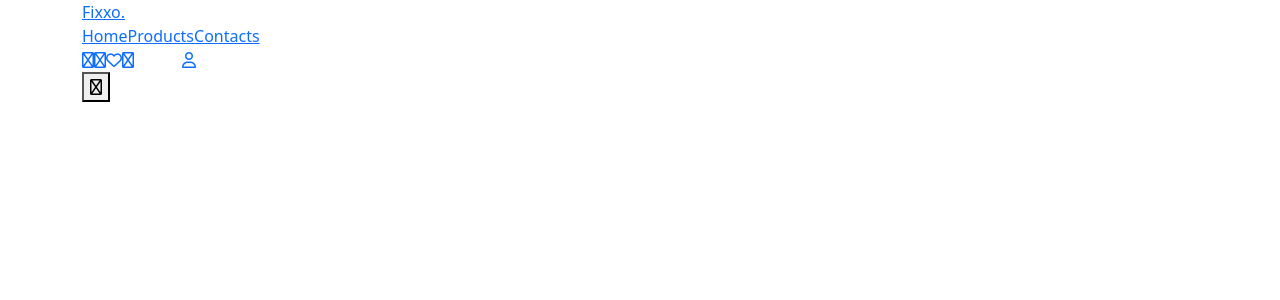
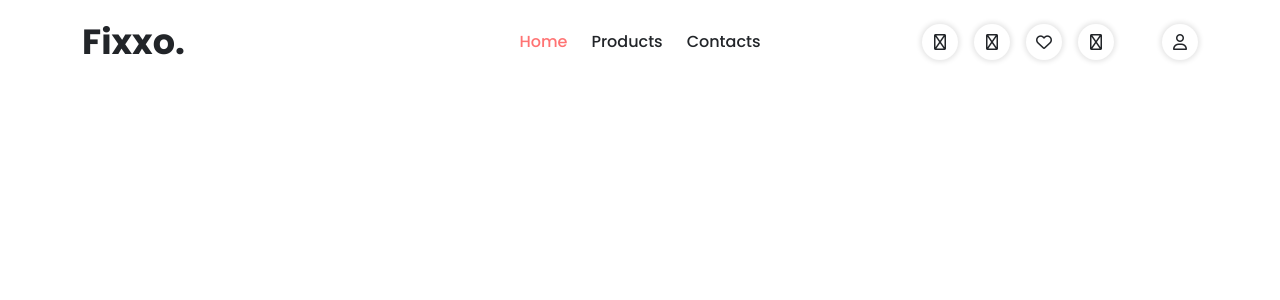
Before and after one commit to hans-nackademin/prog22-aspnet-1, a React (Create React App) app in the folder fixxo/: page / in a window 1280 px wide. Shown: the top 300 px of the page. Built offline with nearby package versions, Linux system fonts and the light colour scheme.

Commit message:
Lektion 1 (Design)

```diff
--- a/fixxo/scss/App.scss
+++ b/fixxo/scss/App.scss
@@ -4,4 +4,5 @@
 
 
 // components
+@import './components/utilities';
 @import './components/partials/header';
--- /dev/null
+++ b/fixxo/scss/components/_utilities.scss
@@ -0,0 +1,4 @@
+html, body {
+    @include font-default;
+    @include color-default;
+}
--- a/fixxo/scss/components/partials/_header.scss
+++ b/fixxo/scss/components/partials/_header.scss
@@ -0,0 +1,115 @@
+header {
+    position: sticky;
+    top: 0;
+    z-index: 1;
+    width: 100%;
+    background-color: $color-transparent-light-1;
+
+    #logotype {
+        grid-area: logotype;
+        font-size: 35px;
+        font-weight: $font-weight-bold;
+        color: $color-dark-2;
+        text-decoration: none;
+    }
+
+    #menu {
+        grid-area: menu;
+        display: grid;
+        grid-template-columns: 1fr;
+        grid-template-areas: "menulinks"
+                             "menuicons";
+
+        @include lg {
+            grid-template-columns: 1fr 1fr;
+            grid-template-areas: "menulinks menuicons";
+        }
+
+        .menu-links {
+            grid-area: menulinks;
+            @include lg {
+                text-align: center;
+            }
+        }
+
+        .menu-icons {
+            grid-area: menuicons;
+            text-align: center;
+
+            @include lg {
+                text-align: right;
+            }
+
+        }
+
+    }
+
+    #toggle-icon {
+        grid-area: toggleicon;
+        display: block;
+        text-align: right;
+
+        @include lg {
+            display: none;
+        }
+    }
+
+    .container {
+        padding-top: 1rem;
+        padding-bottom: 1rem;
+        display: grid;
+        grid-template-columns:  1fr 1fr;
+        grid-template-areas: "logotype toggleicon"
+                             "menu menu";
+
+        @include lg {
+            grid-template-columns: 1fr 1fr 1fr;
+            grid-template-areas: "logotype menu menu";
+        }
+    }
+
+    .links {
+        @include center-content;
+
+        .link {
+            color: $color-dark-2;
+            font-weight: $font-weight-medium;
+            text-decoration: none;
+            margin: 10px 12px;
+
+            &:hover,
+            &.active {
+                color: $color-theme;
+                text-decoration: none;
+            }
+
+        }
+    }
+
+    .icons {
+        @include center-content;
+
+        @include lg {
+            justify-content: flex-end;
+        }
+
+        .link {
+            position: relative;
+            height: 36px;
+            width: 36px;
+            @include center-content;
+            box-shadow: 0 0 5px 2px $color-shadow-1;
+            border-radius: 50%;
+            margin-left: 1rem;
+            text-decoration: none;
+            @include color-default;
+            transition: background-color 0.25s, color 0.20s;
+
+            &:hover,
+            &.active{
+                @include color-dark-default;
+                text-decoration: none;
+            }
+        }
+    }
+}
--- a/fixxo/src/App.css
+++ b/fixxo/src/App.css
@@ -1 +1,121 @@
 @import url("https://fonts.googleapis.com/css2?family=Poppins:wght@300;400;500;600;700;900&display=swap");
+html, body {
+  font-size: 1em;
+  font-weight: 400;
+  font-family: "Poppins", sans-serif;
+  line-height: 1.5;
+  background-color: #ffffff;
+  color: #222529;
+}
+
+header {
+  position: sticky;
+  top: 0;
+  z-index: 1;
+  width: 100%;
+  background-color: rgba(255, 255, 255, 0.98);
+}
+header #logotype {
+  grid-area: logotype;
+  font-size: 35px;
+  font-weight: 700;
+  color: #222529;
+  text-decoration: none;
+}
+header #menu {
+  grid-area: menu;
+  display: grid;
+  grid-template-columns: 1fr;
+  grid-template-areas: "menulinks" "menuicons";
+}
+@media (min-width: 960px) {
+  header #menu {
+    grid-template-columns: 1fr 1fr;
+    grid-template-areas: "menulinks menuicons";
+  }
+}
+header #menu .menu-links {
+  grid-area: menulinks;
+}
+@media (min-width: 960px) {
+  header #menu .menu-links {
+    text-align: center;
+  }
+}
+header #menu .menu-icons {
+  grid-area: menuicons;
+  text-align: center;
+}
+@media (min-width: 960px) {
+  header #menu .menu-icons {
+    text-align: right;
+  }
+}
+header #toggle-icon {
+  grid-area: toggleicon;
+  display: block;
+  text-align: right;
+}
+@media (min-width: 960px) {
+  header #toggle-icon {
+    display: none;
+  }
+}
+header .container {
+  padding-top: 1rem;
+  padding-bottom: 1rem;
+  display: grid;
+  grid-template-columns: 1fr 1fr;
+  grid-template-areas: "logotype toggleicon" "menu menu";
+}
+@media (min-width: 960px) {
+  header .container {
+    grid-template-columns: 1fr 1fr 1fr;
+    grid-template-areas: "logotype menu menu";
+  }
+}
+header .links {
+  display: flex;
+  justify-content: center;
+  align-items: center;
+}
+header .links .link {
+  color: #222529;
+  font-weight: 500;
+  text-decoration: none;
+  margin: 10px 12px;
+}
+header .links .link:hover, header .links .link.active {
+  color: #ff7373;
+  text-decoration: none;
+}
+header .icons {
+  display: flex;
+  justify-content: center;
+  align-items: center;
+}
+@media (min-width: 960px) {
+  header .icons {
+    justify-content: flex-end;
+  }
+}
+header .icons .link {
+  position: relative;
+  height: 36px;
+  width: 36px;
+  display: flex;
+  justify-content: center;
+  align-items: center;
+  box-shadow: 0 0 5px 2px rgba(0, 0, 0, 0.1);
+  border-radius: 50%;
+  margin-left: 1rem;
+  text-decoration: none;
+  background-color: #ffffff;
+  color: #222529;
+  transition: background-color 0.25s, color 0.2s;
+}
+header .icons .link:hover, header .icons .link.active {
+  background-color: #222529;
+  color: #f5f5f5;
+  text-decoration: none;
+}
--- a/fixxo/src/components/partials/Header.js
+++ b/fixxo/src/components/partials/Header.js
@@ -5,7 +5,7 @@ const Header = () => {
   return (
     <header>
         <div className="container">
-            <Link className="logotype" to="/">Fixxo.</Link>
+            <Link id="logotype" to="/">Fixxo.</Link>
 
             <div id="menu">
                 <nav className="menu-links links">
@@ -15,11 +15,11 @@ const Header = () => {
                 </nav>
 
                 <nav className="menu-icons icons">
-                    <NavLink className="link"><i className="fa-regular fa-search"></i></NavLink>
-                    <NavLink className="link"><i className="fa-regular fa-code-compare"></i></NavLink>
-                    <NavLink className="link"><i className="fa-regular fa-heart"></i></NavLink>
-                    <NavLink className="link"><i className="fa-regular fa-bag-shopping"></i></NavLink>
-                    <NavLink className="link ms-5"><i className="fa-regular fa-user"></i></NavLink>
+                    <NavLink className="link" to="/search"><i className="fa-regular fa-search"></i></NavLink>
+                    <NavLink className="link" to="/compare"><i className="fa-regular fa-code-compare"></i></NavLink>
+                    <NavLink className="link" to="/favorites"><i className="fa-regular fa-heart"></i></NavLink>
+                    <NavLink className="link" to="/cart"><i className="fa-regular fa-bag-shopping"></i></NavLink>
+                    <NavLink className="link ms-5" to="/account"><i className="fa-regular fa-user"></i></NavLink>
                 </nav>
             </div>
 
```
